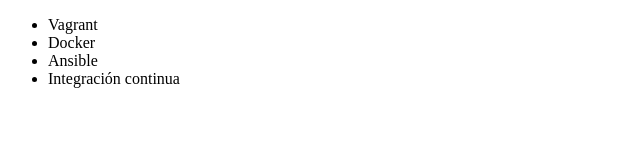
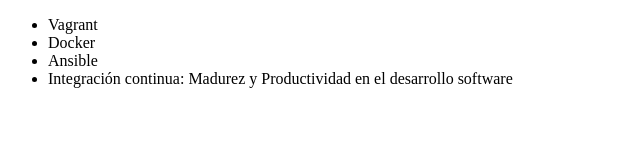
Before and after one commit to maurogrip/Mauricio-git, a plain HTML site: page Mauricio/index.html in a window 1280 px wide. Shown: the whole page, without its empty margins (0-640 px from the left). Drawn offline with Linux system fonts and the light colour scheme.

Commit message:
Renombrando curso de Integración Contínua

```diff
--- a/Mauricio/index.html
+++ b/Mauricio/index.html
@@ -9,7 +9,7 @@
          <li> Vagrant </li>
          <li> Docker </li>
          <li> Ansible </li>
-         <li> Integración continua </li>
+         <li> Integración continua: Madurez y Productividad en el desarrollo software </li>
      </ul>
 </body>
 </html>
```
